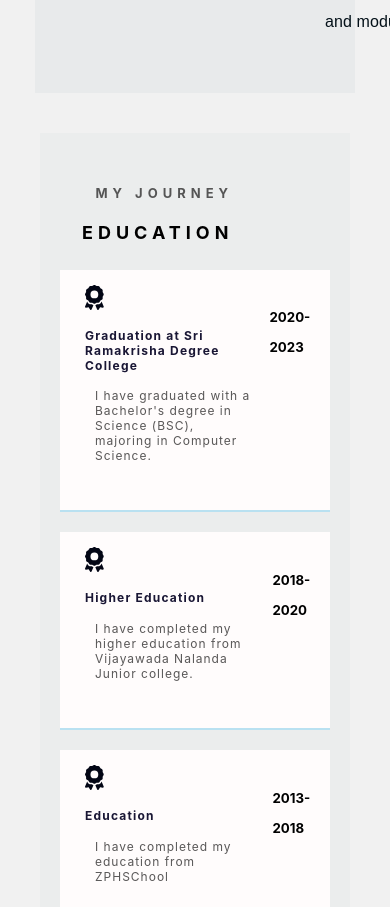
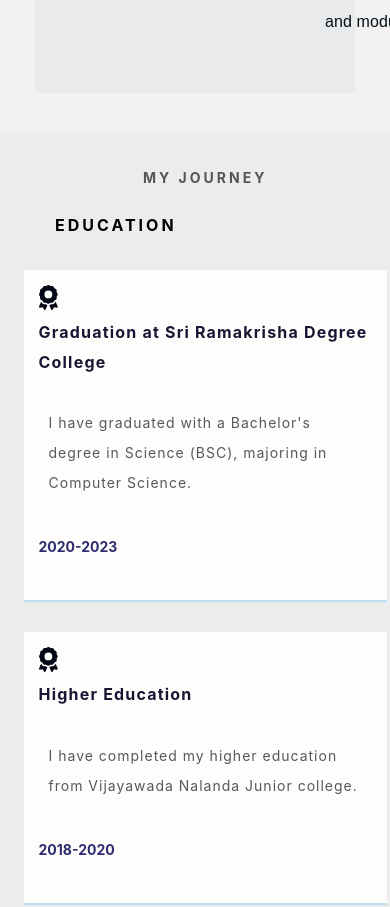
Before and after one commit to akularamanamma/Portofilofrontend, a React (Create React App) app: page / in a window 390 px wide. Shown: the part 2300-3207 px from the top of the page. Built offline with nearby package versions, Linux system fonts and the light colour scheme.

Commit message:
Update Education.css

```diff
--- a/src/components/css/Education.css
+++ b/src/components/css/Education.css
@@ -1,3 +1,4 @@
+/* General Styling */
 body {
     height: 100vh;
     width: 100vw;
@@ -5,105 +6,110 @@ body {
     padding: 0;
 }
 
-.edu {
-    line-height: 2px;
+/* Education Section */
+.education {
+    margin: 40px auto;
+    background: #bbc6cd19;
+    line-height: 30px;
+    padding: 30px 20px;
+    width: 90%;
 }
 
+/* Education Title */
+.education .head {
+    letter-spacing: 5px;
+    font-size: 16px;
+    margin-bottom: 20px;
+}
+
+/* Individual Education Block */
 .edu-sec {
     display: flex;
     justify-content: space-between;
-    margin: 20px 70px;
-    padding: 30px 20px;
+    align-items: center;
+    gap: 20px;
+    margin: 30px auto;
+    padding: 20px;
     background: #fffcfc;
     border-bottom: 2px solid rgba(135, 207, 235, 0.584);
-    width: auto;
-    height: auto;
-    /* overflow: hidden; */
+    width: 90%;
+    max-width: 90%;
     transition: transform 0.3s ease;
 }
+
 .edu-sec:hover {
-    transform: translatey(-5px);
-}
-.education {
-    margin: 40px;
-    background: #bbc6cd19;
-    line-height: 30px;
-    padding: 30px 20px;
+    transform: translateY(-5px);
 }
 
-.education .head{
-    letter-spacing:5px ;
-    margin-left: 2%;
-    font-size: 13px;
-    margin-top: 20px;
-
-}
-
-/* .education h1 {
-    margin-left: 30%;
-    text-align: center;
-    font-family: 'Times New Roman', Times, serif;
-} */
-
+/* Education Headings */
 .education .edu h4 {
     color: #050223eb;
     letter-spacing: 1.2px;
     font-size: 18px;
+    margin-top: 0px;
 }
 
+/* Paragraph Styling */
 .education .edu p {
     color: #2a2929c7;
     font-size: 16px;
     letter-spacing: 1px;
-    padding: 20px 10px;
-    /* border: 1px solid red; */
+    padding: 0px 0px;
 }
 
-/* .education h6 {
-    color: rgb(44, 44, 111);
-} */
+/* Year Styling */
+.education .year h5 {
+    color: #2c2c6f;
+    margin-top: -20px;
+}
 
+/* Label Styling */
 .lableEdu {
-    padding: 0px 12px;
+    padding: 0px 35px;
     font-size: 18px;
     font-weight: 700;
-    margin-left: 1%;
-    margin-top: 20px;
     text-transform: uppercase;
     letter-spacing: 5px;
-    line-height: 1.8;
+    line-height: 1.5;
 }
 
+/* ✅ Mobile Responsive Design */
 @media only screen and (max-width: 768px) {
+    .education {
+        width: 95%;
+        padding: 20px;
+    }
+
     .edu-sec {
-        margin: 20px 0px;
-        padding: 10px 20px;
+        flex-direction: column;
+        align-items: flex-start;
+        width: 95%;
+        padding: 15px;
+        gap: 10px;
     }
-    .education h1 {
-        margin-left: 10px;
-        font-size: 10px;
+
+    .education .head {
+        font-size: 14px;
+        letter-spacing: 3px;
+        text-align: center;
     }
-    .education h6 {
-        color: rgb(44, 44, 111);
-        font-size: 7px;
-        line-height: 1em;
-        margin-left: -37px;
+
+    .education .edu h4 {
+        font-size: 16px;
     }
-    .education .edu h4 {
-        color: #050223eb;
-        font-size: 12px;
+
+    .education .edu p {
+        font-size: 14px;
+        padding: 10px;
     }
-    .education .edu p {
-        color: #2a2929c7;
-        font-size: 12px;
-        letter-spacing: 1px;
-        margin-top: -20px;
+
+    .education .year h5 {
+        font-size: 14px;
+        margin-top: 0;
     }
+
     .lableEdu {
-        margin-left: 10px;
-    }
-    .edu {
-        line-height: normal;
-        padding: 5px;
+        font-size: 16px;
+        letter-spacing: 3px;
     }
 }
```
